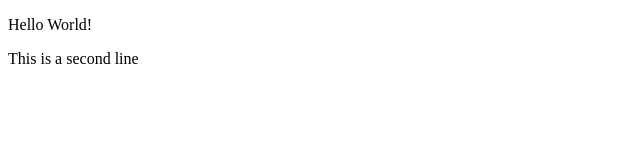
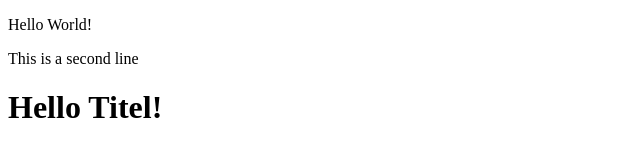
Before and after one commit to MarcusDoceo/KYHHtml, a plain HTML site: page index.html in a window 1280 px wide. Shown: the whole page, without its empty margins (0-640 px from the left). Drawn offline with Linux system fonts and the light colour scheme.

Commit message:
Har ändrat i min index fil

```diff
--- a/index.html
+++ b/index.html
@@ -9,5 +9,6 @@
 <body>
     <p>Hello World!</p>
     <p>This is a second line</p>
+    <h1>Hello Titel!</h1>
 </body>
 </html>
```
